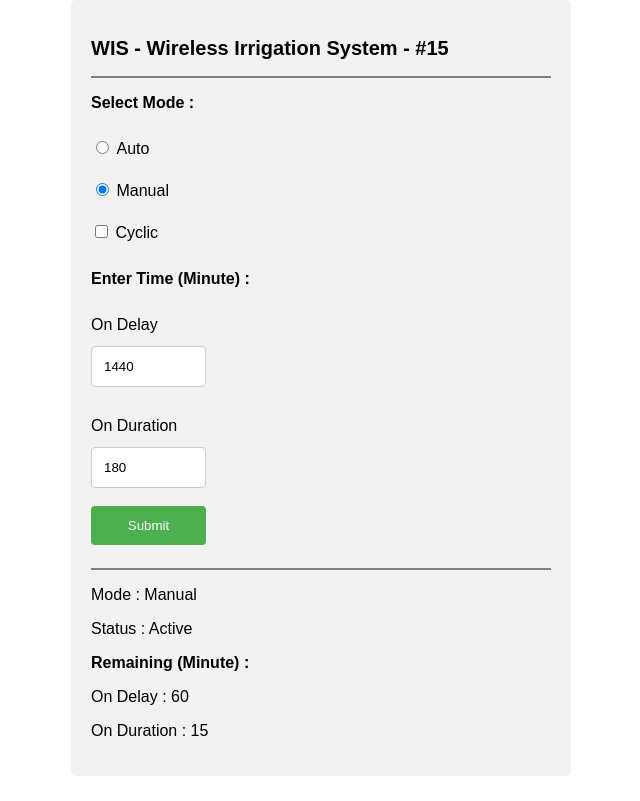
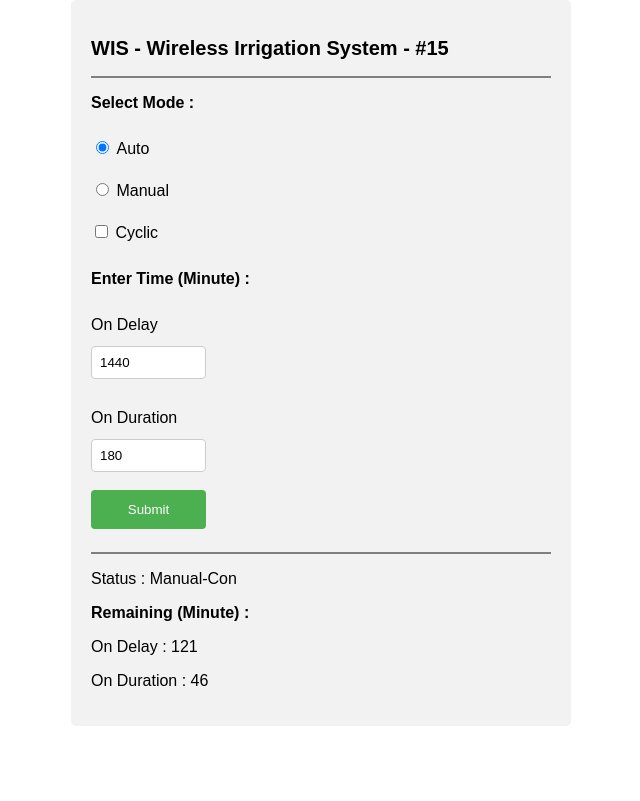
Before and after one commit to slametsampon/WIS, a plain HTML site: page wis.html in a window 1280 px wide. Shown: the whole page, without its empty margins (319-959 px from the left). Drawn offline with Linux system fonts and the light colour scheme.

Commit message:
update front-end

```diff
--- a/wis.html
+++ b/wis.html
@@ -35,7 +35,7 @@
 
         input[type=text], select, textarea {
             width: 100%;
-            padding: 12px;
+            padding: 8px;
             border: 1px solid #ccc;
             border-radius: 4px;
             resize: vertical;
@@ -45,6 +45,7 @@
         label {
             padding: 12px 12px 12px 0;
             display: inline-block;
+            width: 25%;
         }
 
         input[type=submit] {
@@ -84,11 +85,11 @@
             <hr style="height:2px;border-width:0;color:gray;background-color:gray">
 
             <h3>Select Mode :</h3>
-            <input type="radio" id="id_oprModeA" name="oprMode" value="oprModeA" checked onclick="getSensorCfg()">
-            <label for="id_oprModeA">Auto</label><br>
+            <input type="radio" id="id_modeA" name="mode" value="modeA" checked onclick="getSensorCfg()">
+            <label for="id_modeA">Auto</label><br>
 
-            <input type="radio" id="id_oprModeM" name="oprMode" value="oprModeM" onclick="getSensorCfg()">
-            <label for="id_oprModeH">Manual</label><br>
+            <input type="radio" id="id_modeM" name="mode" value="modeM" onclick="getSensorCfg()">
+            <label for="id_modeH">Manual</label><br>
 
             <input type="checkbox" id="id_cyclic" name="cyclic" value="cyclic">
             <label for="id_cyclic">Cyclic</label><br>
@@ -103,9 +104,6 @@
             <input type="submit" class="button" value="Submit"><br><br><br>
             <hr style="height:2px;border-width:0;color:gray;background-color:gray">
         </form>
-        <p>Mode :
-            <span id='id_oprMode'>Manual/Auto</span>
-        </p>
         <p>Status :
             <span id='id_status'>Idle/Wait/Active</span>
         </p>
@@ -120,18 +118,18 @@
     </div>
 
     <script>
-        var configData = {
+        var config = {
             "idNode": 15,
-            "oprMode": 1,
+            "mode": 1,
             "cyclic": 0,
             "onDelay": 1440,
             "onDuration": 180
             }
 
         var statusData = {
-            "status": 2,
-            "onDelay": 1440,
-            "onDuration": 180
+            "status": 5,
+            "onDelay": 121,
+            "onDuration": 46
         }
         const SIMULATION =  true;
 
@@ -161,47 +159,34 @@
 
         function fillUpParameter(data) {
 
-            if (!SIMULATION) configData = JSON.parse(data);
+            if (!SIMULATION) config = JSON.parse(data);
 
             let element = document.getElementById("id_node");
-            element.innerHTML = configData.idNode.toString();
-            if(configData.idNode <= 9) element.innerHTML = "0" + configData.idNode.toString();
+            element.innerHTML = config.idNode.toString();
+            if(config.idNode <= 9) element.innerHTML = "0" + config.idNode.toString();
 
             element = document.getElementById("id_onDelay");
-            element.placeholder = configData.onDelay.toString();
+            element.placeholder = config.onDelay.toString();
             element.value = element.placeholder;
 
             element = document.getElementById("id_onDuration");
-            element.placeholder = configData.onDuration.toString();
+            element.placeholder = config.onDuration.toString();
             element.value = element.placeholder;
 
-            fillUpStatus("Just for simulation");
+            //Operation Mode
+            if (config.mode == 1) {
+                element = document.getElementById("id_modeA");
+                element.checked = true;
+            }
+            else {
+                element = document.getElementById("id_modeM");
+                element.checked = true;
+            }
         }
 
         function fillUpStatus(data){
             let element;
             if (!SIMULATION) statusData = JSON.parse(data);
-
-            if(statusData.oprMode == 1){
-                element = document.getElementById("id_oprModeA");
-                element.checked = true;
-                document.getElementById("id_oprMode").innerHTML = "Auto";
-            }
-            else {
-                element = document.getElementById("id_oprModeM");
-                element.checked = true;
-                document.getElementById("id_oprMode").innerHTML = "Manual";
-            }
-
-            //Cyclic
-            if (statusData.cyclic == 1) {
-                element = document.getElementById("id_cyclic");
-                element.checked = true;
-            }
-            else {
-                element = document.getElementById("id_cyclic");
-                element.checked = false;
-            }
 
             //Status
             if (statusData.status == 0) {
@@ -212,10 +197,28 @@
                 element = document.getElementById("id_status");
                 element.innerHTML = "Wait";
             }
-            else {
+            else if (statusData.status == 2) {
                 element = document.getElementById("id_status");
                 element.innerHTML = "Active";
             }
+            else if (statusData.status == 3) {
+                element = document.getElementById("id_status");
+                element.innerHTML = "Manual-One";
+            }
+            else if (statusData.status == 4) {
+                element = document.getElementById("id_status");
+                element.innerHTML = "Manual-Cyc";
+            }
+            else {
+                element = document.getElementById("id_status");
+                element.innerHTML = "Manual-Con";
+            }
+
+            let onDelay = statusData.onDelay;
+            document.getElementById('id_remaining_onDelay').innerHTML = onDelay;
+
+            let onDuration = statusData.onDuration;
+            document.getElementById('id_remaining_onDuration').innerHTML = onDuration;
         }
 
         function updateStatus() {
@@ -225,8 +228,17 @@
             if (SIMULATION) fillUpStatus("Just for simulation");
             else {
                 fetch('/getStatus')
-                    .then(response => response.json())
-                    .then(data => fillUpStatus(data));
+                    .then(response => {
+                        const contentType = response.headers.get('content-type');
+                        if (!contentType || !contentType.includes('application/json')) {
+                            throw new TypeError("Oops, we haven't got JSON!");
+                        }
+                        return response.json();
+                    })
+                    .then(data => {
+                        fillUpStatus(data);
+                    })
+                    .catch(error => console.error(error));
             }
         }
 
@@ -235,9 +247,19 @@
             if (SIMULATION) fillUpParameter("just for simulation");
             else {
                 fetch('/getConfig')
-                    .then(response => response.json())
-                    .then(data => fillUpParameter(data));
+                    .then(response => {
+                        const contentType = response.headers.get('content-type');
+                        if (!contentType || !contentType.includes('application/json')) {
+                            throw new TypeError("Oops, we haven't got JSON!");
+                        }
+                        return response.json();
+                    })
+                    .then(data => {
+                        fillUpStatus(data);
+                    })
+                    .catch(error => console.error(error));
             }
+            updateStatus();
         }
 
         document.addEventListener('DOMContentLoaded', setupWis, false);
```
Also changed, not shown: 2 other files.
